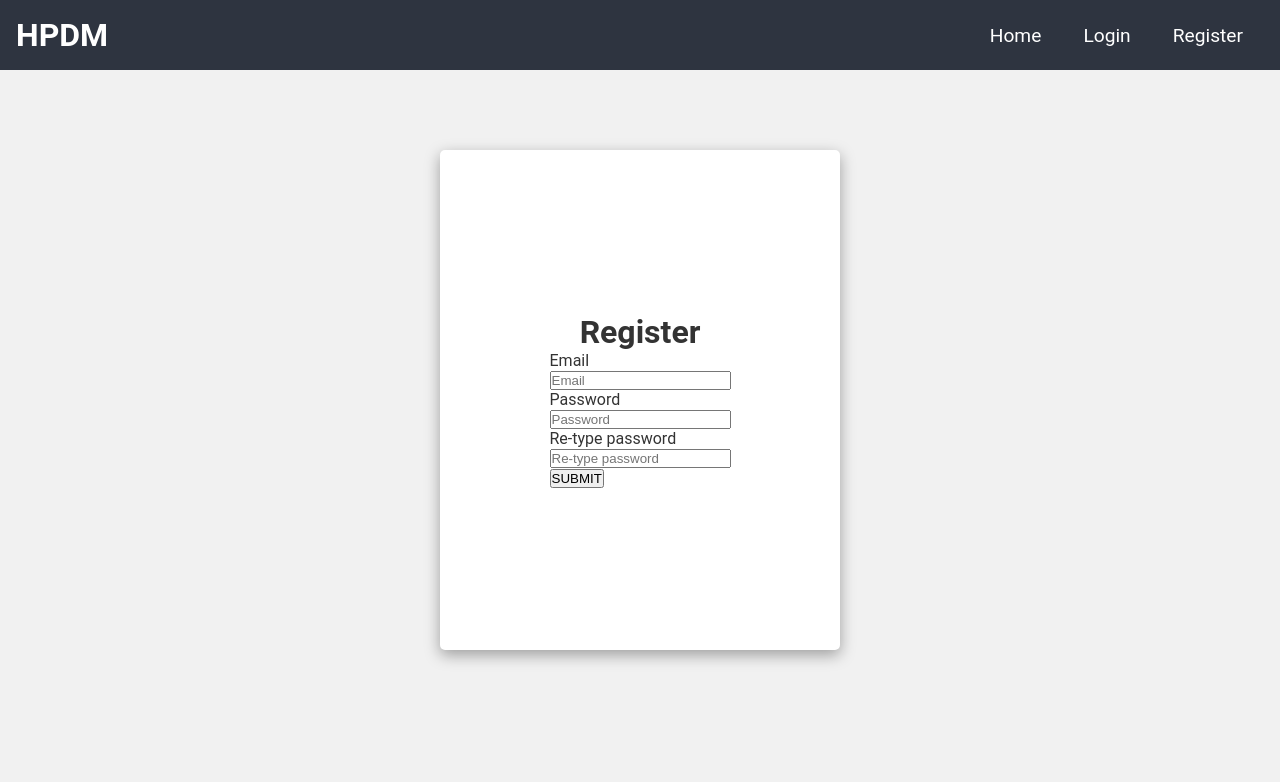
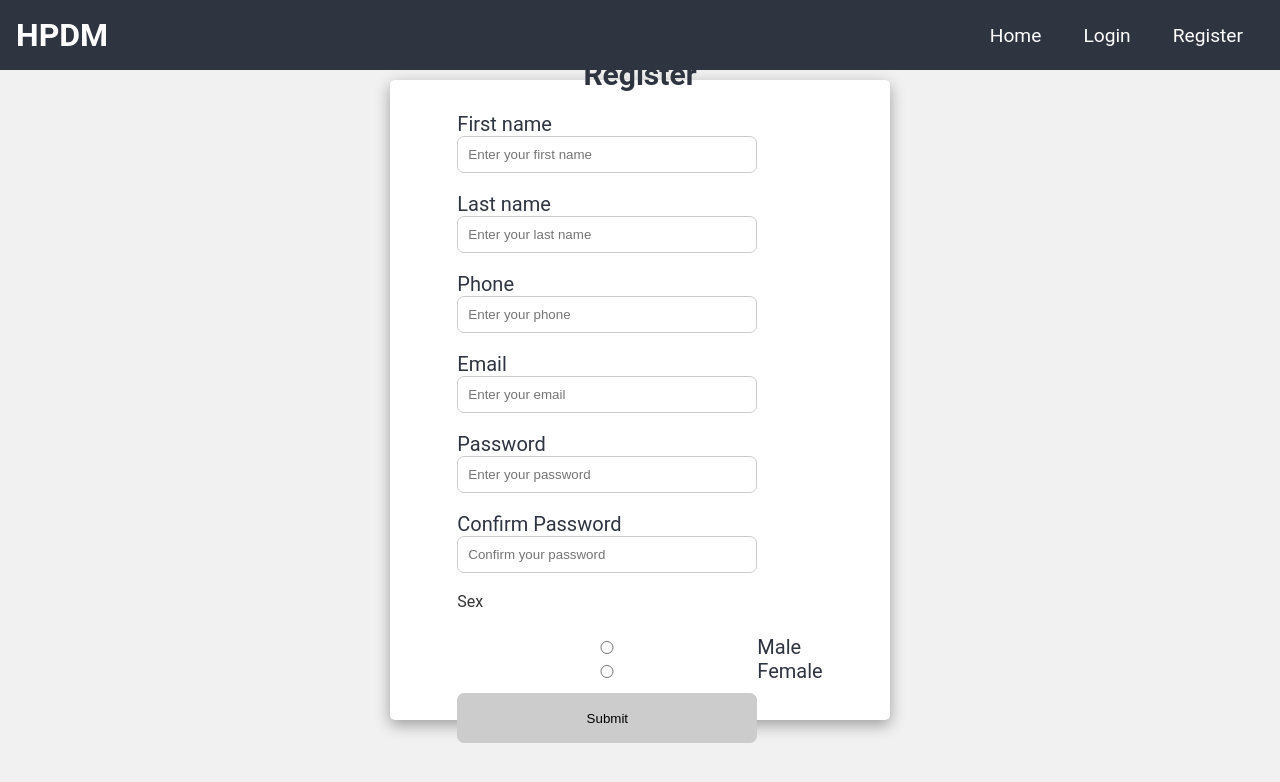
Before and after one commit to tpSpace/Hospital-DBMS, a React (Create React App) app in the folder Frontend/fontend-pdm/: page /register in a window 1280 px wide. Shown: the top 782 px of the page. Built offline with nearby package versions, Linux system fonts and the light colour scheme.

Commit message:
Add register form & bugs on radio input

```diff
--- a/Frontend/fontend-pdm/src/pages/register/Register.js
+++ b/Frontend/fontend-pdm/src/pages/register/Register.js
@@ -4,31 +4,45 @@ const Register = () => {
     return (
         <>
             <div class="container">
+
                 <div class="register">
                     <h1>Register</h1>
-                    <form action="">
-                        <label>
-                            Email
-                            <br/>
-                            <input type="email" placeholder="Email"></input>
-                            <br/>
-                        </label>
+                    <form id="register-form">
 
-                        <label>
-                            <span>Password</span>
-                            <br/>
-                            <input type="text" placeholder="Password"></input>
-                            <br/>
-                        </label>
+                        <label for="first-name">First name</label><br/>
+                        <input type="text" id="first-name" name="first-name" placeholder="Enter your first name" required/><br/>
 
-                        <label>
-                            <span>Re-type password</span>
-                            <br/>
-                            <input type="text" placeholder="Re-type password"></input>
-                            <br/>
-                        </label>
+                        <label for="last-name">Last name</label><br/>
+                        <input type="text" id="last-name" name="last-name" placeholder="Enter your last name" required/><br/>
 
-                        <button type="submit">SUBMIT</button>
+                        <label for="phone">Phone</label><br/>
+                        <input type="tel" id="phone" name="phone" placeholder="Enter your phone" required/><br/>
+
+                        <label for="email">Email</label><br/>
+                        <input type="email" id="email" name="email" placeholder="Enter your email" required/><br/>
+
+                        <label for="password">Password</label><br/>
+                        <input type="password" id="password" name="password" placeholder="Enter your password" required/><br/>
+
+                        <label for="password2">Confirm Password</label><br/>
+                        <input type="password" id="password2" name="password2" placeholder="Confirm your password" required/><br/>
+
+                        <p>Sex</p><br/>
+
+                        <label for="male" class="sex">
+                            <input id="male" type="radio" value="male" name="sex"/>
+                            Male
+                        </label><br/>
+
+                        <label for="female" class="sex">
+                            <input id="female" type="radio" value="female" name="sex"/>
+                            Female
+                        </label><br/>
+
+
+
+
+                        <button type="submit" value="Submit" id="submit">Submit</button>
                     </form>
                 </div>
             </div>
--- a/Frontend/fontend-pdm/src/pages/register/register.css
+++ b/Frontend/fontend-pdm/src/pages/register/register.css
@@ -1,28 +1,75 @@
 * {
     padding: 0px;
     margin: 0px;
-    border: border-box;
+    box-sizing: border-box;
 }
 .container {
-    width: 100%;
+    width: 100vw;
     height: 100vh;
     background: #f1f1f1;
+
     display: flex;
     justify-content: center;
     align-items: center;
 }
-.container .register {
-    width: 400px;
-    height: 500px;
+.container > .register {
+    width: 500px;
+    height: 80vh;
+
     background: #fff;
     box-shadow: rgba(0, 0, 0, 0.35) 0px 5px 15px;
     border-radius: 5px;
     padding: 20px;
+
     display: flex;
     flex-direction: column;
     justify-content: center;
     align-items: center;
 }
+.register h1  {
+    margin-bottom: 20px;
+    font-size: 30px;
+    color: #2E3440;
+}
+.container > .register > .register-form {
+    width: 100%;
+    height: 100%;
+
+    display: flex;
+    flex-direction: column;
+    justify-content: center;
+    align-items: center;
+}
+input {
+    /* margin-bottom: 3px; */
+    padding: 10px;
+    width: 300px;
+    display: block;
+    border: 1px solid #ccc;
+    border-radius: 7px;
+}
 label {
-    margin-top: 30px;
+    font-size: 20px;
+    color: #2E3440;
 }
+button {
+    width: 300px;
+    height: 50px;
+
+    background: #ccc;
+    border: 1px solid #ccc;
+    border-radius: 7px;
+    cursor: pointer;
+    margin-top: 10px;
+}
+button:hover {
+    background: #2E3440;
+    color: #fff;
+}
+p {
+    margin-bottom: 5px;
+  }
+  .sex {
+    display: inline-flex;
+    align-items: center;
+  }
```
